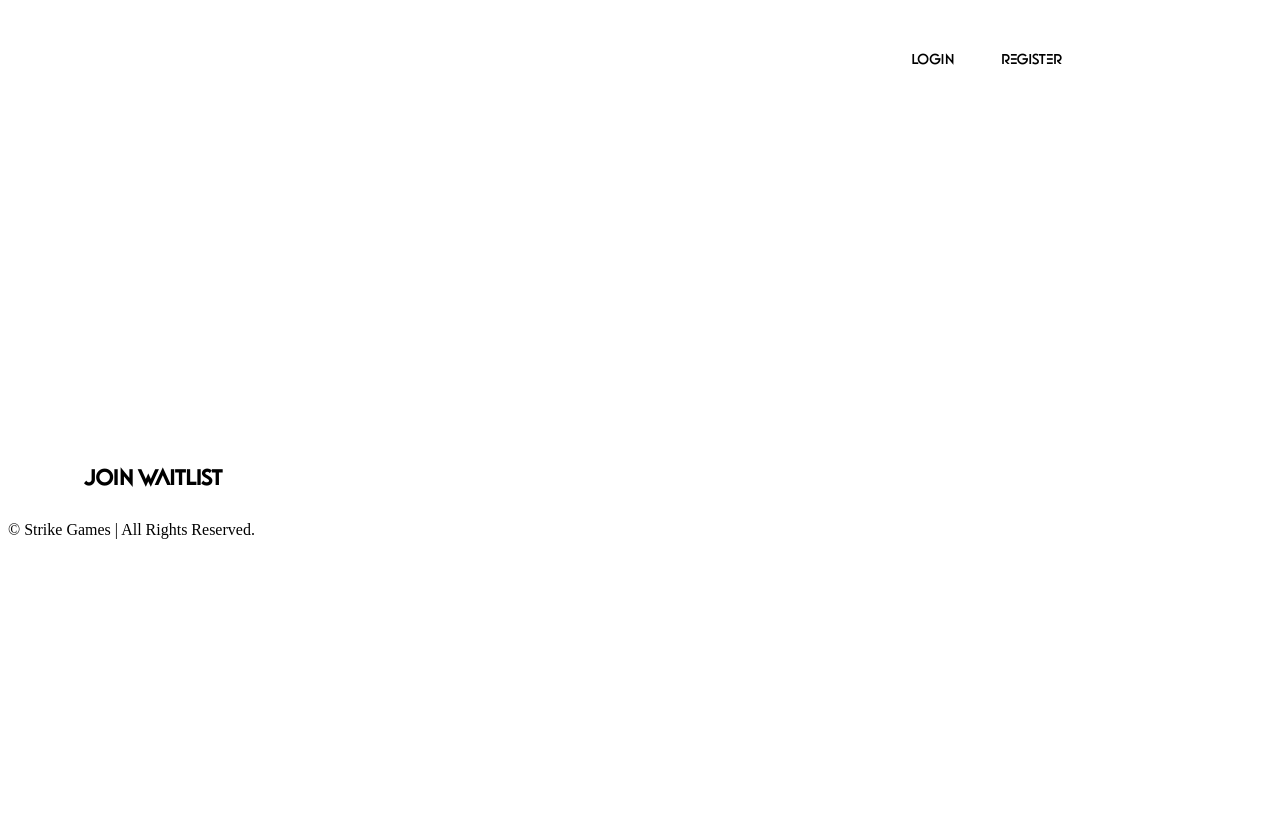
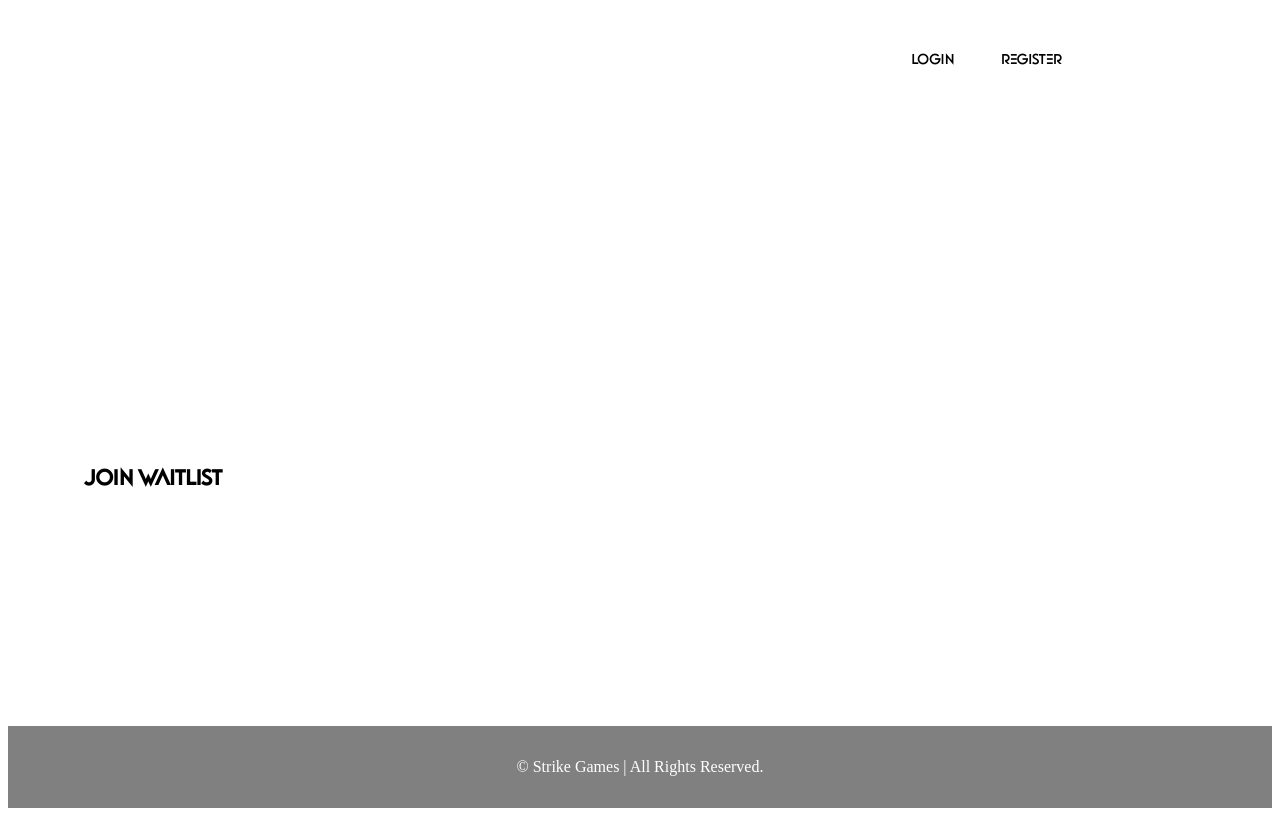
Before and after one commit to Mahad-Aptech/Test.github.io, a plain HTML site: page index.html in a window 1280 px wide. Drawn offline with Linux system fonts and the light colour scheme.

Commit message:
Update index.html

```diff
--- a/index.html
+++ b/index.html
@@ -113,7 +113,8 @@
         transition: 0.5s;
       }
 
-      .footer {
+      footer {
+        margin-top: auto;
         padding: 1rem;
         display: flex;
         align-items: center;
```
